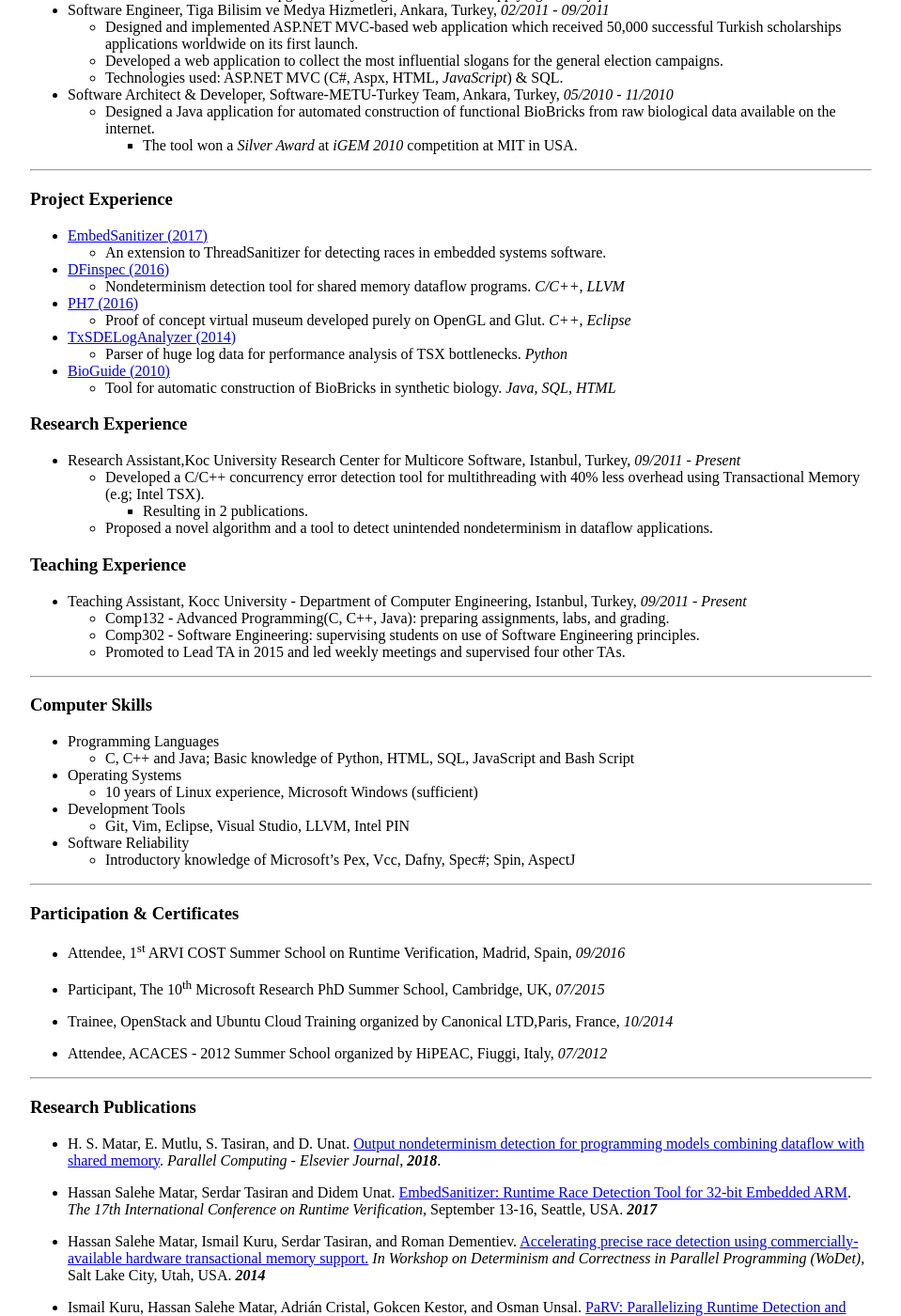
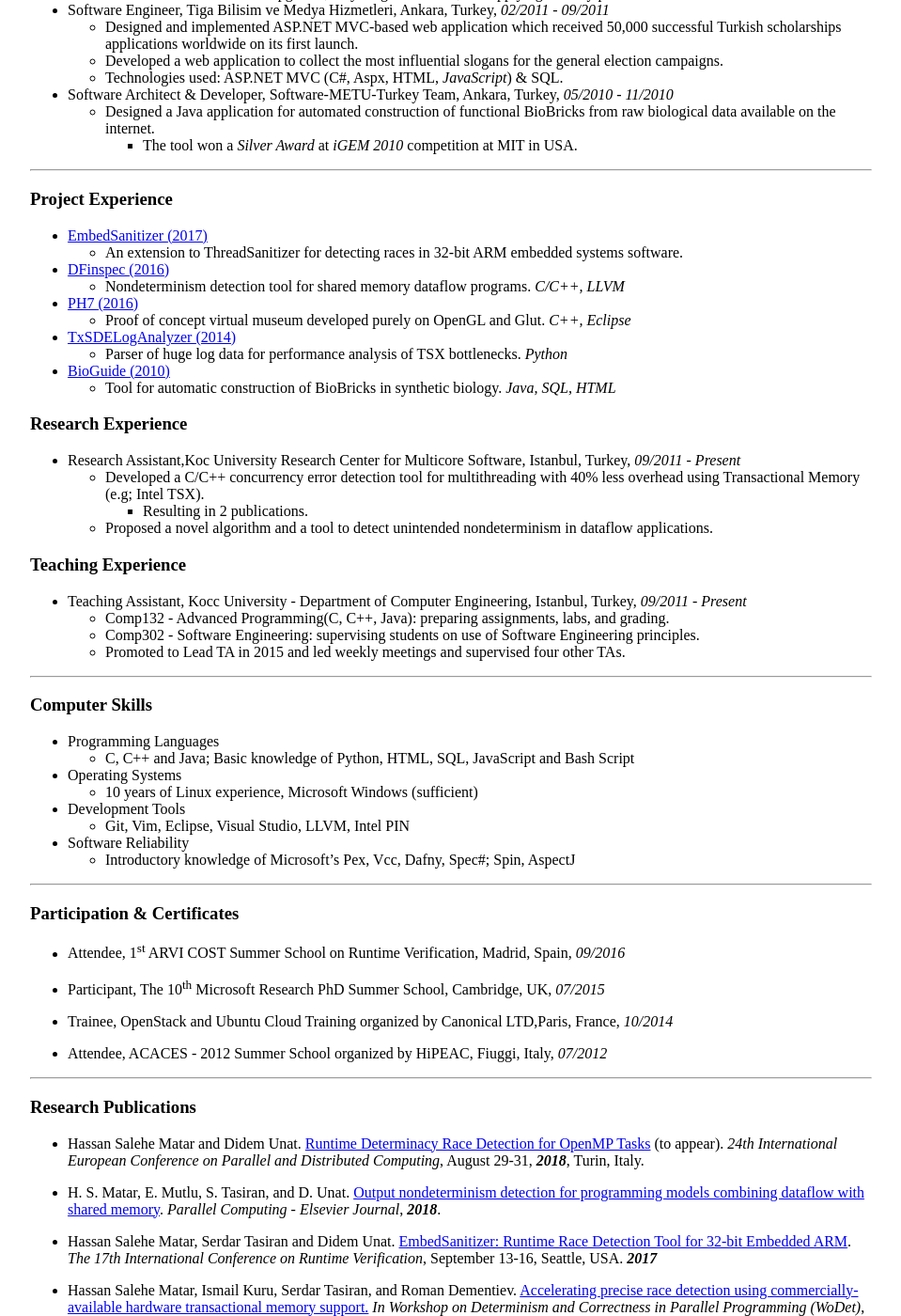
Before and after one commit to hassansalehe/hassansalehe.github.io, a Jekyll site: the page built from resume/index.md, in a window 1280 px wide and 1400 px high, scrolled down 733 px. Shown: the whole window at 94% size, without its empty margins (160-1119 px from the left). Built offline with Jekyll 4.4.1, drawn with Linux system fonts in a browser that asks for light colours.

Commit message:
Add 3rd paper

```diff
--- a/resume/index.md
+++ b/resume/index.md
@@ -54,7 +54,7 @@ general election campaigns.
 ---
 ### Project Experience
 * [EmbedSanitizer (2017)](https://github.com/hassansalehe/embedsanitizer)
-  * An extension to ThreadSanitizer for detecting races in embedded systems software.
+  * An extension to ThreadSanitizer for detecting races in 32-bit ARM embedded systems software.
 
 * [DFinspec (2016)](https://github.com/hassansalehe/DFinspec)
   * Nondeterminism detection tool for shared memory dataflow programs. _C/C++, LLVM_
@@ -107,6 +107,9 @@ students on use of Software Engineering principles.
 
 ---
 ### Research Publications
+
+* Hassan Salehe Matar and Didem Unat. [Runtime Determinacy Race Detection for OpenMP Tasks](https://europar2018.org/program-tbd) (to appear). *24th International European Conference on Parallel and Distributed Computing*, August 29-31, **_2018_**, Turin, Italy.
+
 * H. S. Matar, E. Mutlu, S. Tasiran, and D. Unat. [Output nondeterminism detection for programming models combining dataflow with shared memory](https://doi.org/10.1016/j.parco.2017.11.008). *Parallel Computing - Elsevier Journal*, **_2018_**.
 
 * Hassan Salehe Matar, Serdar Tasiran and Didem Unat. [EmbedSanitizer: Runtime Race Detection Tool for 32-bit Embedded ARM](https://goo.gl/uJJCyd). *The 17th International Conference on Runtime Verification*, September 13-16, Seattle, USA. **_2017_**
```
